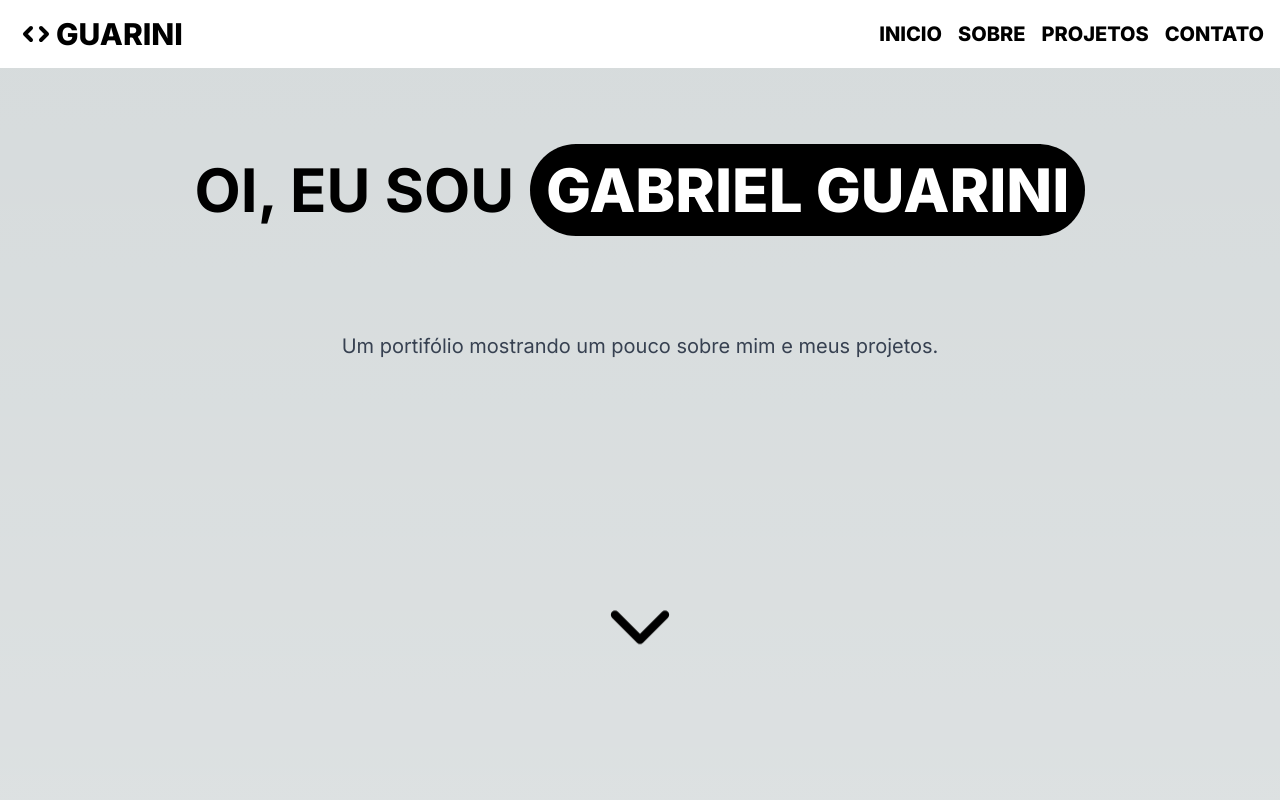
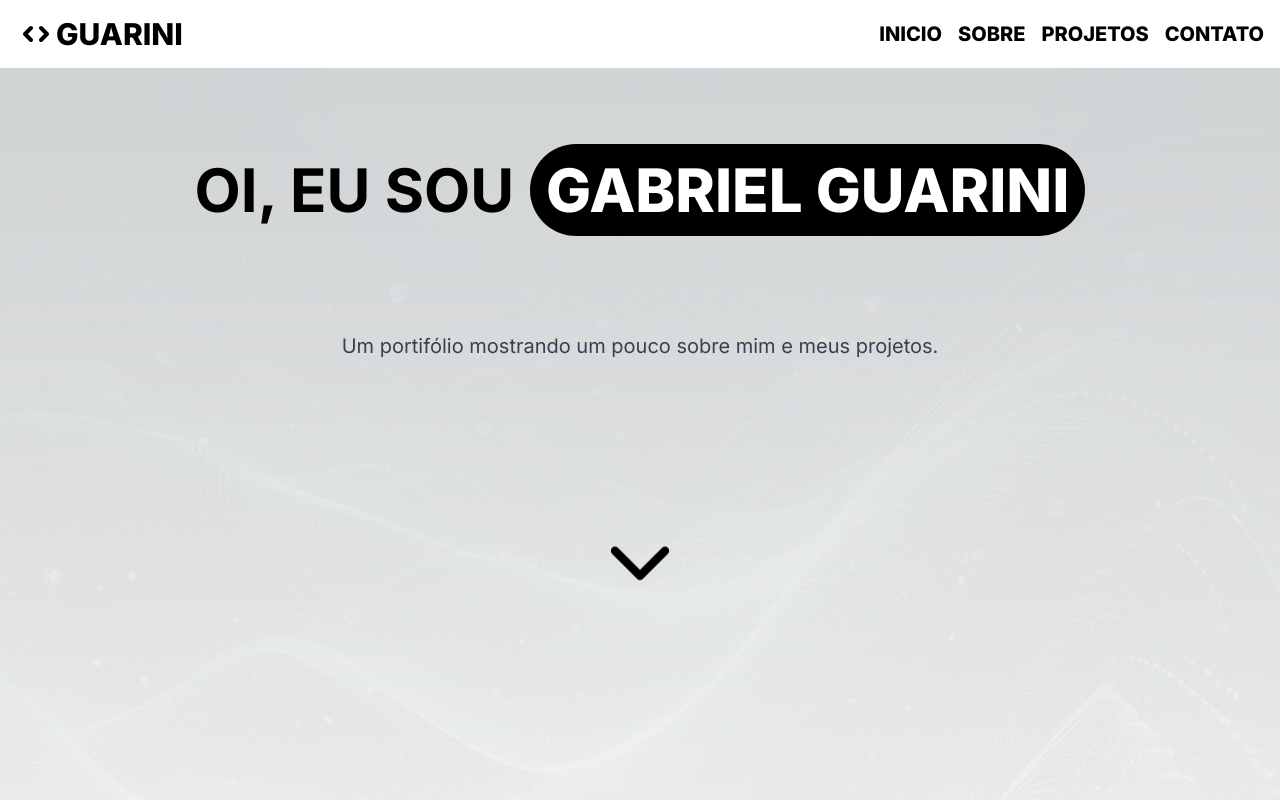
Before and after one commit to gabrielrguarini/portifolio, a Next.js app: page / in a window 1280 px wide. Shown: the top 800 px of the page. Built offline with nearby package versions, Linux system fonts and the light colour scheme.

Commit message:
feat: add background image

```diff
--- a/src/app/page.tsx
+++ b/src/app/page.tsx
@@ -17,13 +17,20 @@ export default function Home() {
   return (
     <>
       <Header />
-      <main className="flex min-h-screen flex-col items-center justify-between scroll-smooth">
+      <main className="flex min-h-screen flex-col items-center justify-between overflow-x-hidden scroll-smooth">
+        <div
+          className="w-screen"
+          style={{
+            backgroundImage: `url("/background.jpg")`,
+            backgroundSize: "cover",
+          }}
+        >
           <section
-          className="mt-32 flex h-screen flex-col p-4"
+            className="flex h-screen flex-col p-4"
             data-aos="zoom-out-down"
             data-aos-duration="500"
           >
-          <div className="mx-auto flex flex-col items-center gap-4 whitespace-nowrap text-4xl lg:flex-row lg:text-6xl">
+            <div className="mx-auto mt-32 flex flex-col items-center gap-4 whitespace-nowrap text-4xl lg:flex-row lg:text-6xl">
               <p className="select-none font-bold">OI, EU SOU</p>
               <h1
                 data-aos="fade-left"
@@ -46,6 +53,7 @@ export default function Home() {
               <ChevronDown size={100} />
             </Link>
           </section>
+        </div>
         <About />
         <Projects />
         <Contact />
```
Also changed, not shown: public/background.jpg (added). Lines whose indentation alone changed are shown as unchanged.
